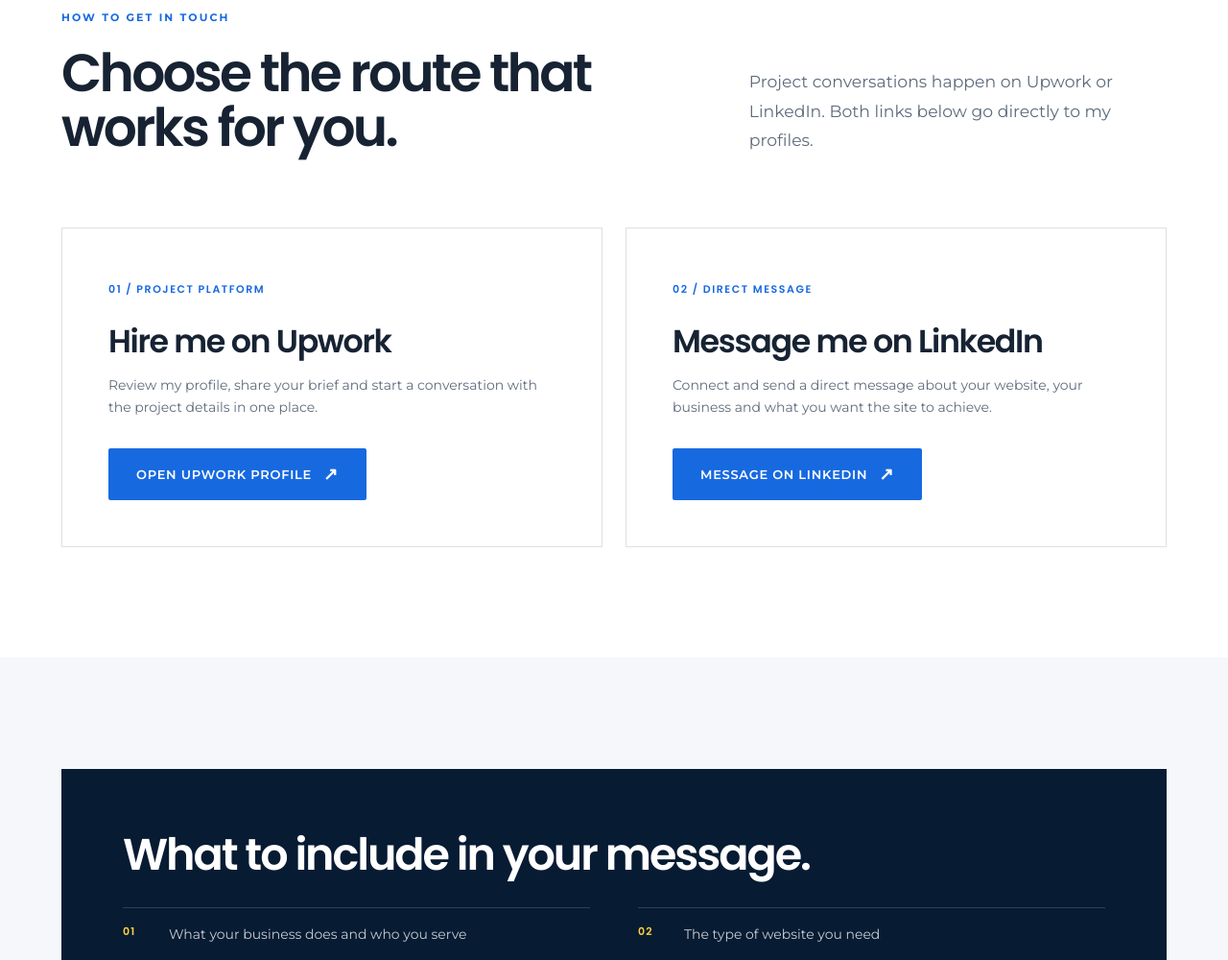
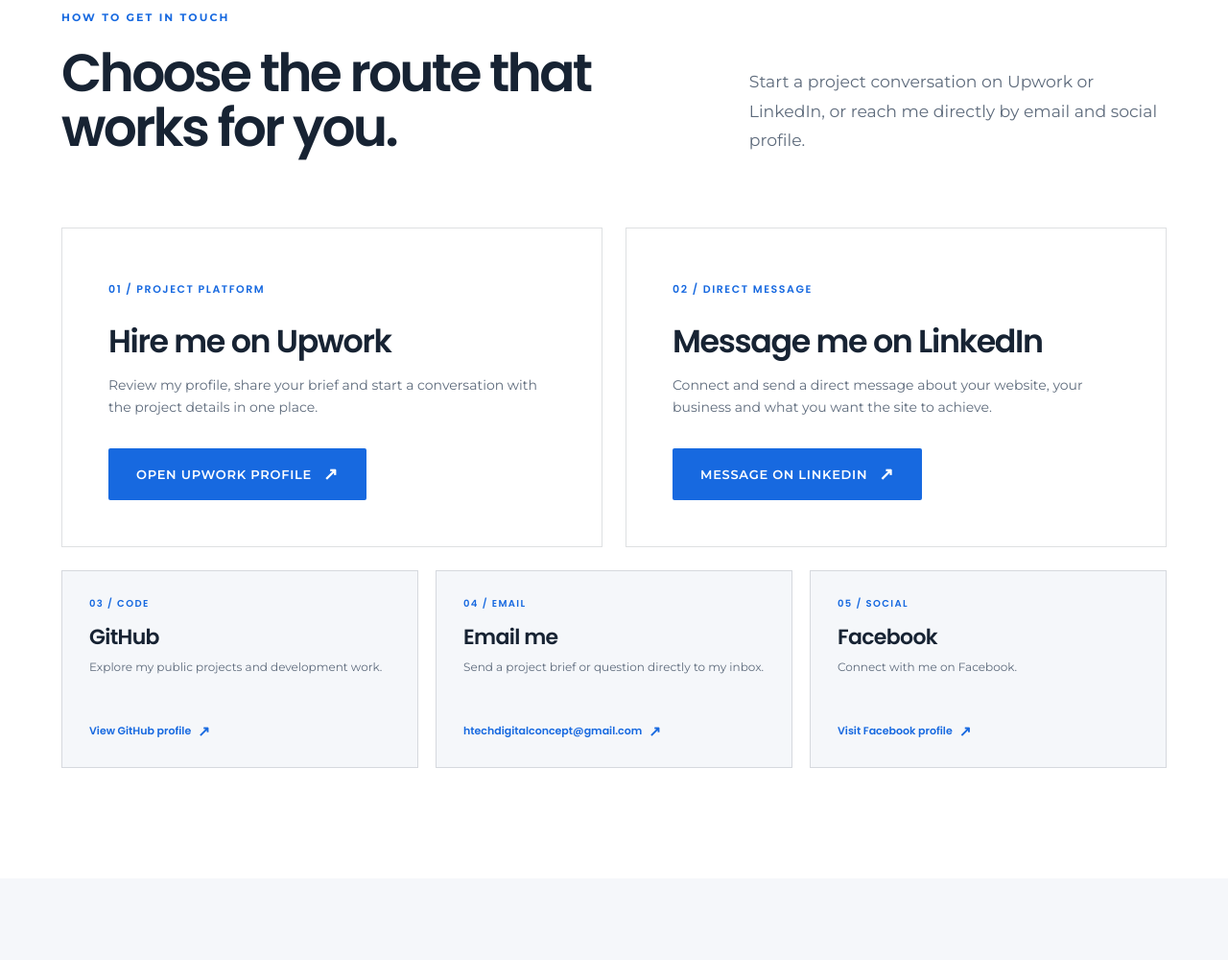
Before and after one commit to Htechdigitalconcept/htech, a plain HTML site: page contact.html in a window 1280 px wide. Shown: the part 722-1722 px from the top of the page at 96% size. Drawn offline with Linux system fonts and the light colour scheme.

Commit message:
Add GitHub email and Facebook contact links
Co-authored-by: arena-agent <297053741+arena-agent@users.noreply.github.com>

```diff
--- a/assets/css/style.css
+++ b/assets/css/style.css
@@ -357,6 +357,14 @@ body.gallery-open{overflow:hidden}
 .contact-option__num{font:600 11px var(--head);letter-spacing:.14em;color:var(--blue)}
 .contact-option h3{font:600 clamp(26px,2.6vw,36px)/1.15 var(--head);letter-spacing:-.04em;margin:24px 0 14px}
 .contact-option p{color:var(--muted);font-size:14px;max-width:32em;margin-bottom:30px}
+.contact-socials{display:grid;grid-template-columns:repeat(3,minmax(0,1fr));gap:18px;margin-top:24px}
+.contact-social{display:flex;min-width:0;flex-direction:column;align-items:flex-start;padding:26px 28px;border:1px solid var(--line);background:var(--soft);transition:transform .25s,border-color .25s,box-shadow .25s}
+.contact-social:hover{transform:translateY(-4px);border-color:var(--blue);box-shadow:0 18px 34px -28px rgba(23,105,224,.55)}
+.contact-social__num{color:var(--blue);font:600 10px var(--head);letter-spacing:.14em}
+.contact-social h3{margin:14px 0 7px;font:600 22px/1.2 var(--head);letter-spacing:-.03em}
+.contact-social p{min-height:48px;color:var(--muted);font-size:12px;line-height:1.7}
+.contact-social__link{display:inline-flex;align-items:center;gap:7px;margin-top:17px;color:var(--blue);font:600 11px var(--head);overflow-wrap:anywhere}
+.contact-social__link span{font-size:15px}
 .brief-box{background:var(--navy);color:var(--white);padding:clamp(32px,5vw,64px)}
 .brief-box h2{font:600 clamp(32px,3.6vw,48px)/1.1 var(--head);letter-spacing:-.045em;margin-bottom:30px}
 .brief-box ul{display:grid;grid-template-columns:repeat(2,minmax(0,1fr));gap:0 50px}
@@ -417,6 +425,7 @@ body.gallery-open{overflow:hidden}
   .step::before{display:none}
   .step::after{left:-6px;top:28px;box-shadow:0 0 0 4px var(--soft)}
   .contact-options{grid-template-columns:1fr}
+  .contact-socials{grid-template-columns:1fr}
   .gallery-nav{width:38px;height:38px;font-size:18px}
   .gallery-nav--prev{left:8px}
   .gallery-nav--next{right:8px}
--- a/contact.html
+++ b/contact.html
@@ -4,7 +4,7 @@
 <meta charset="utf-8">
 <meta name="viewport" content="width=device-width, initial-scale=1">
 <title>Contact | Htech Digital Concepts</title>
-<meta name="description" content="Start a website design or WordPress development conversation with Ademola Habeeb via Upwork or LinkedIn.">
+<meta name="description" content="Contact Ademola Habeeb for website design and WordPress development via email, Upwork, LinkedIn, GitHub or Facebook.">
 <meta property="og:title" content="Contact | Htech Digital Concepts">
 <meta property="og:description" content="Tell me about your website project and start the conversation on Upwork or LinkedIn.">
 <meta property="og:type" content="website">
@@ -59,7 +59,7 @@
     <div class="wrap">
       <div class="sec-head">
         <div class="reveal"><span class="eyebrow">How to get in touch</span><h2 class="section-title">Choose the route that works for you.</h2></div>
-        <p class="lede reveal d-100">Project conversations happen on Upwork or LinkedIn. Both links below go directly to my profiles.</p>
+        <p class="lede reveal d-100">Start a project conversation on Upwork or LinkedIn, or reach me directly by email and social profile.</p>
       </div>
       <div class="contact-options">
         <article class="contact-option reveal">
@@ -74,6 +74,26 @@
           <p>Connect and send a direct message about your website, your business and what you want the site to achieve.</p>
           <a class="btn btn--blue" href="https://www.linkedin.com/in/ademolahabeeb/" target="_blank" rel="noopener noreferrer">Message on LinkedIn <span class="btn__arrow" aria-hidden="true">↗</span></a>
         </article>
+      </div>
+      <div class="contact-socials reveal d-160" aria-label="More ways to connect">
+        <a class="contact-social" href="https://github.com/Htechdigitalconcept" target="_blank" rel="noopener noreferrer">
+          <span class="contact-social__num">03 / CODE</span>
+          <h3>GitHub</h3>
+          <p>Explore my public projects and development work.</p>
+          <span class="contact-social__link">View GitHub profile <span aria-hidden="true">↗</span></span>
+        </a>
+        <a class="contact-social" href="mailto:htechdigitalconcept@gmail.com">
+          <span class="contact-social__num">04 / EMAIL</span>
+          <h3>Email me</h3>
+          <p>Send a project brief or question directly to my inbox.</p>
+          <span class="contact-social__link">htechdigitalconcept@gmail.com <span aria-hidden="true">↗</span></span>
+        </a>
+        <a class="contact-social" href="https://facebook.com/hablad19" target="_blank" rel="noopener noreferrer">
+          <span class="contact-social__num">05 / SOCIAL</span>
+          <h3>Facebook</h3>
+          <p>Connect with me on Facebook.</p>
+          <span class="contact-social__link">Visit Facebook profile <span aria-hidden="true">↗</span></span>
+        </a>
       </div>
     </div>
   </section>
```
